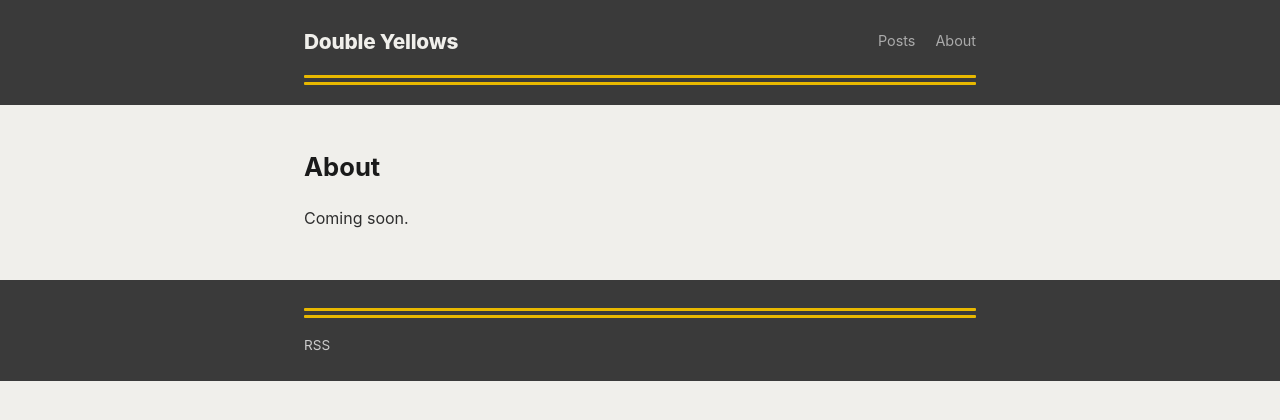
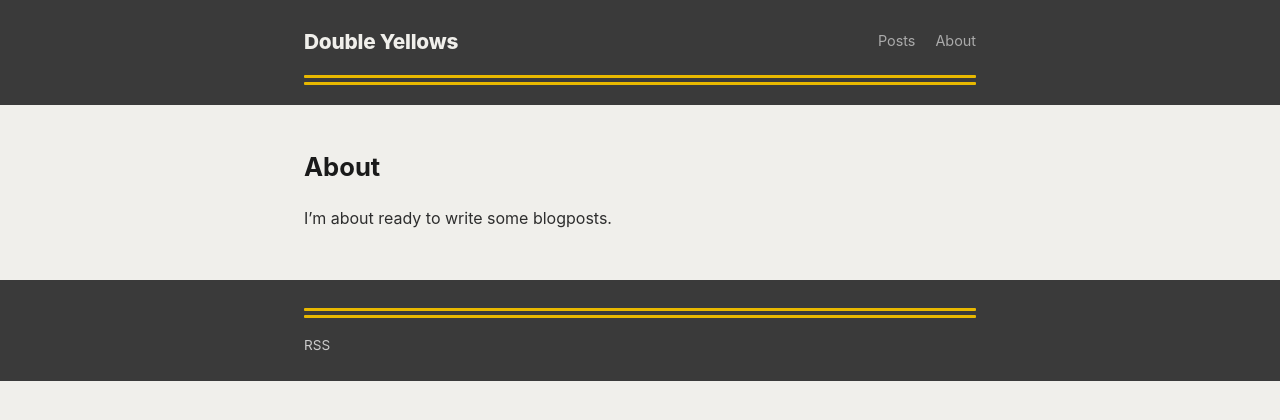
Before and after one commit to doubleyellows/blog, a Jekyll site: the page built from about.md, in a window 1280 px wide. Shown: the top 420 px of the page. Built offline with Jekyll 4.4.1, drawn with Linux system fonts in a browser that asks for light colours.

Commit message:
update about.md

```diff
--- a/about.md
+++ b/about.md
@@ -6,4 +6,4 @@ permalink: /about/
 
 # About
 
-Coming soon.
+I'm about ready to write some blogposts.
```
